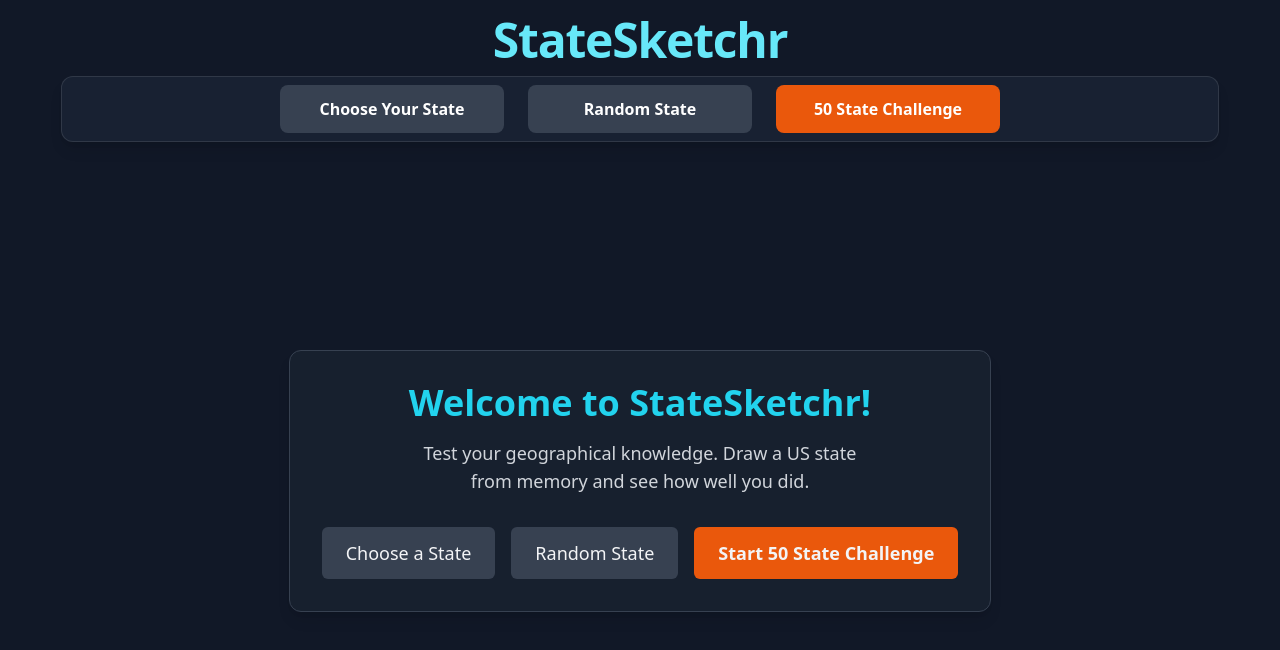
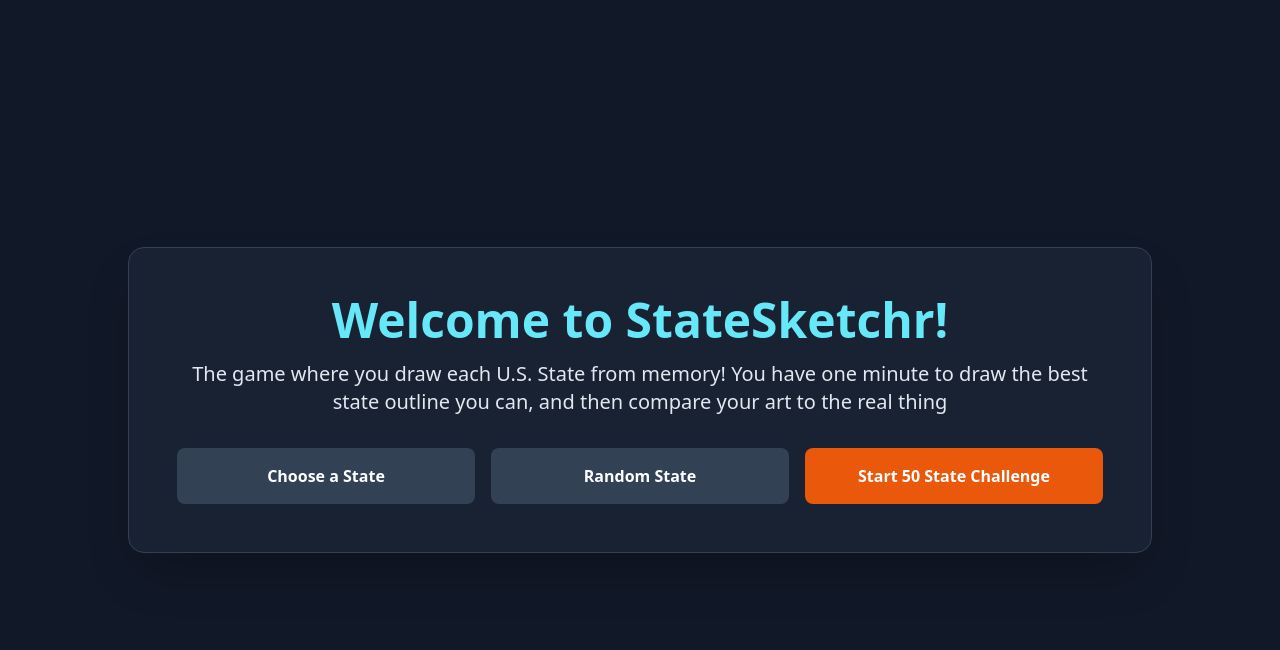
Before and after one commit to asignorelli/State-Sketchr, a React (Vite) app: page / in a window 1280 px wide. Shown: the top 650 px of the page. Built offline with nearby package versions, Linux system fonts and the light colour scheme.

Commit message:
finished website!

```diff
--- a/App.tsx
+++ b/App.tsx
@@ -8,7 +8,6 @@ import Drawing from './components/Drawing';
 import Results from './components/Results';
 import StateSelectionModal from './components/StateSelectionModal';
 import { judgeDrawing } from './services/geminiService';
-// ❌ remove: import { StateOutlines } from './assets/StateOutlines';
 
 const App: React.FC = () => {
   const [gameStatus, setGameStatus] = useState<GameStatus>(GameStatus.Welcome);
@@ -60,7 +59,8 @@ const App: React.FC = () => {
       setGameStatus(GameStatus.Results);
     } catch (err) {
       console.error(err);
-      const errorMessage = err instanceof Error ? err.message : 'Could not get score from AI. Please try again.';
+      const errorMessage =
+        err instanceof Error ? err.message : 'Could not get score from AI. Please try again.';
       setError(errorMessage);
       setGameStatus(GameStatus.Drawing);
     }
@@ -106,7 +106,11 @@ const App: React.FC = () => {
               onSubmit={handleSubmission}
               isJudging={gameStatus === GameStatus.Judging}
               error={error}
-              challengeProgress={gameMode === GameMode.Challenge ? { current: currentChallengeIndex + 1, total: challengeStates.length } : undefined}
+              challengeProgress={
+                gameMode === GameMode.Challenge
+                  ? { current: currentChallengeIndex + 1, total: challengeStates.length }
+                  : undefined
+              }
             />
           );
         }
@@ -119,7 +123,10 @@ const App: React.FC = () => {
               userDrawing={lastDrawing}
               score={score}
               onNext={handleNextState}
-              isLastInChallenge={gameMode === GameMode.Challenge && currentChallengeIndex === challengeStates.length - 1}
+              isLastInChallenge={
+                gameMode === GameMode.Challenge &&
+                currentChallengeIndex === challengeStates.length - 1
+              }
             />
           );
         }
@@ -130,12 +137,26 @@ const App: React.FC = () => {
     }
   };
 
+  const isWelcome = gameStatus === GameStatus.Welcome;
+
   return (
-    <div className="min-h-screen bg-gray-900 text-gray-100 flex flex-col items-center p-4 font-sans">
-      <Header onSelectMode={startNewGame} onHomeClick={resetToHome} />
-      <main className="w-full max-w-5xl flex-grow flex flex-col items-center justify-center mt-8">
+    <div className="min-h-screen bg-gray-900 text-gray-100 flex flex-col font-sans">
+      {/* Hide header on Welcome page */}
+      {!isWelcome && (
+        <Header onSelectMode={startNewGame} onHomeClick={resetToHome} />
+      )}
+
+      {/* Center the welcome content; constrain others to max width */}
+      <main
+        className={
+          isWelcome
+            ? 'flex-1 flex items-center justify-center px-4'
+            : 'w-full max-w-5xl mx-auto flex-1 flex flex-col items-center justify-center mt-8 px-4'
+        }
+      >
         {renderContent()}
       </main>
+
       <StateSelectionModal
         isOpen={isModalOpen}
         onClose={() => setIsModalOpen(false)}
--- a/components/Results.tsx
+++ b/components/Results.tsx
@@ -4,7 +4,7 @@ import type { StateName, Score } from '../types';
 interface ResultsProps {
   stateName: StateName;
   userDrawing: string;
-  score: Score;
+  score: Score;                 // kept for compatibility, not rendered
   onNext: () => void;
   isLastInChallenge: boolean;
 }
@@ -18,75 +18,65 @@ function fileForState(name: string) {
   return `/outlines/${slug}.png`;
 }
 
+const SquareBox: React.FC<{ title: string; children: React.ReactNode }> = ({
+  title,
+  children,
+}) => (
+  <div className="w-full flex justify-center">
+    <div className="w-full max-w-[520px] bg-gray-800 rounded-lg border border-gray-700 p-4">
+      <h3 className="text-lg font-semibold mb-2 text-center">{title}</h3>
+
+      {/* Square frame */}
+      <div className="w-full bg-white rounded-md p-2 border border-gray-200">
+        {/* Keep the inner area perfectly square */}
+        <div className="relative w-full aspect-square overflow-hidden rounded">
+          {children}
+        </div>
+      </div>
+    </div>
+  </div>
+);
+
 const Results: React.FC<ResultsProps> = ({
   stateName,
   userDrawing,
-  score,
+  score: _score, // intentionally unused
   onNext,
-  isLastInChallenge
+  isLastInChallenge,
 }) => {
-  const getScoreColor = (s: number) => {
-    if (s >= 80) return 'text-green-400';
-    if (s >= 50) return 'text-yellow-400';
-    return 'text-red-400';
-  };
-
   const outlineSrc = fileForState(stateName);
 
   return (
     <div className="w-full flex flex-col items-center p-4 animate-fadeIn">
-      <h2 className="text-3xl font-bold mb-2">
+      {/* Header */}
+      <h2 className="text-3xl md:text-4xl font-bold mb-1 text-center">
         Results for <span className="text-cyan-400">{stateName}</span>
       </h2>
+      <p className="text-gray-300 mb-6">See how you did.</p>
 
-      <div className="text-center mb-6">
-        <p className="text-lg">Accuracy:</p>
-        <p
-          className={`text-7xl font-bold ${getScoreColor(score.score)}`}
-          style={{ textShadow: '0 0 10px currentColor' }}
-        >
-          {score.score}%
-        </p>
-        <p className="text-gray-400 italic mt-2 max-w-lg">
-          "{(score as any).critique ?? (score as any).explanation ?? ''}"
-        </p>
-      </div>
-
-      <div className="w-full max-w-5xl grid grid-cols-1 md:grid-cols-2 gap-6">
-        {/* Your Drawing */}
-        <div className="flex flex-col items-center p-4 bg-gray-800 rounded-lg border border-gray-700">
-          <h3 className="text-xl font-semibold mb-2">Your Drawing</h3>
-          <div
-            className="w-full max-w-[480px] aspect-square bg-white rounded-md p-3 mx-auto
-                       flex items-center justify-center"
-          >
+      {/* Two equal squares */}
+      <div className="w-full max-w-6xl grid grid-cols-1 md:grid-cols-2 gap-8 place-items-center mx-auto">
+        <SquareBox title="Your Drawing">
           <img
             src={userDrawing}
             alt="Your drawing"
-              className="w-full h-full object-contain"
+            className="absolute inset-0 w-full h-full object-contain"
           />
-          </div>
-        </div>
+        </SquareBox>
 
-        {/* Actual Outline (PNG) */}
-        <div className="flex flex-col items-center p-4 bg-gray-800 rounded-lg border border-gray-700">
-          <h3 className="text-xl font-semibold mb-2">Actual Outline</h3>
-          <div
-            className="w-full max-w-[480px] aspect-square bg-white rounded-md p-3 mx-auto
-                       flex items-center justify-center"
-          >
+        <SquareBox title="Actual Outline">
           <img
             src={outlineSrc}
             alt={`${stateName} outline`}
-              className="w-full h-full object-contain"
+            className="absolute inset-0 w-full h-full object-contain"
             onError={(e) => {
               (e.currentTarget as HTMLImageElement).src = '/outlines/_placeholder.png';
             }}
           />
-          </div>
-        </div>
+        </SquareBox>
       </div>
 
+      {/* Next button */}
       <div className="mt-8">
         <button
           onClick={onNext}
--- a/components/Welcome.tsx
+++ b/components/Welcome.tsx
@@ -1,32 +1,45 @@
+// Welcome.tsx
+import React from "react";
+import { GameMode } from "../constants";
 
-import React from 'react';
-import { GameMode } from '../constants';
+type Props = { onStart: (mode: GameMode) => void };
 
-interface WelcomeProps {
-    onStart: (mode: GameMode) => void;
-}
+const Welcome: React.FC<Props> = ({ onStart }) => {
+  return (
+    <section className="w-full max-w-5xl mx-auto">
+      <div className="bg-slate-800/60 border border-slate-700 rounded-2xl shadow-2xl p-8 md:p-12 text-center">
+        <h1 className="text-4xl md:text-5xl font-extrabold text-cyan-300">
+          Welcome to StateSketchr!
+        </h1>
+        <p className="mt-4 text-lg md:text-xl text-slate-200">
+          The game where you draw each U.S. State from memory! You have one minute to draw the best state outline you can, and then compare your art to the real thing
+        </p>
 
-const Welcome: React.FC<WelcomeProps> = ({ onStart }) => {
-  return (
-    <div className="text-center p-8 bg-gray-800/50 rounded-xl shadow-lg border border-gray-700 animate-fadeIn">
-      <h2 className="text-4xl font-bold mb-4 text-cyan-400">Welcome to StateSketchr!</h2>
-      <p className="text-lg text-gray-300 mb-8 max-w-md mx-auto">
-        Test your geographical knowledge. Draw a US state from memory and see how well you did.
-      </p>
-      <div className="flex flex-col sm:flex-row justify-center items-center gap-4">
-         <button onClick={() => onStart(GameMode.Choose)} className="w-full sm:w-auto px-6 py-3 rounded-md bg-gray-700 hover:bg-cyan-600 transition-colors duration-200 text-lg">
+        <div className="mt-8 grid grid-cols-1 sm:grid-cols-3 gap-4">
+          <button
+            onClick={() => onStart(GameMode.Choose)}
+            className="px-6 py-4 rounded-lg bg-slate-700 hover:bg-slate-600 text-white font-semibold"
+          >
             Choose a State
           </button>
-          <button onClick={() => onStart(GameMode.Random)} className="w-full sm:w-auto px-6 py-3 rounded-md bg-gray-700 hover:bg-cyan-600 transition-colors duration-200 text-lg">
+
+          <button
+            onClick={() => onStart(GameMode.Random)}
+            className="px-6 py-4 rounded-lg bg-slate-700 hover:bg-slate-600 text-white font-semibold"
+          >
             Random State
           </button>
-          <button onClick={() => onStart(GameMode.Challenge)} className="w-full sm:w-auto px-6 py-3 rounded-md bg-orange-600 hover:bg-orange-500 transition-colors duration-200 font-semibold text-lg">
+
+          <button
+            onClick={() => onStart(GameMode.Challenge)}
+            className="px-6 py-4 rounded-lg bg-orange-600 hover:bg-orange-500 text-white font-semibold"
+          >
             Start 50 State Challenge
           </button>
+        </div>
       </div>
-    </div>
+    </section>
   );
 };
 
-// Fix: Add missing default export.
 export default Welcome;
```
Lines whose indentation alone changed are shown as unchanged.
